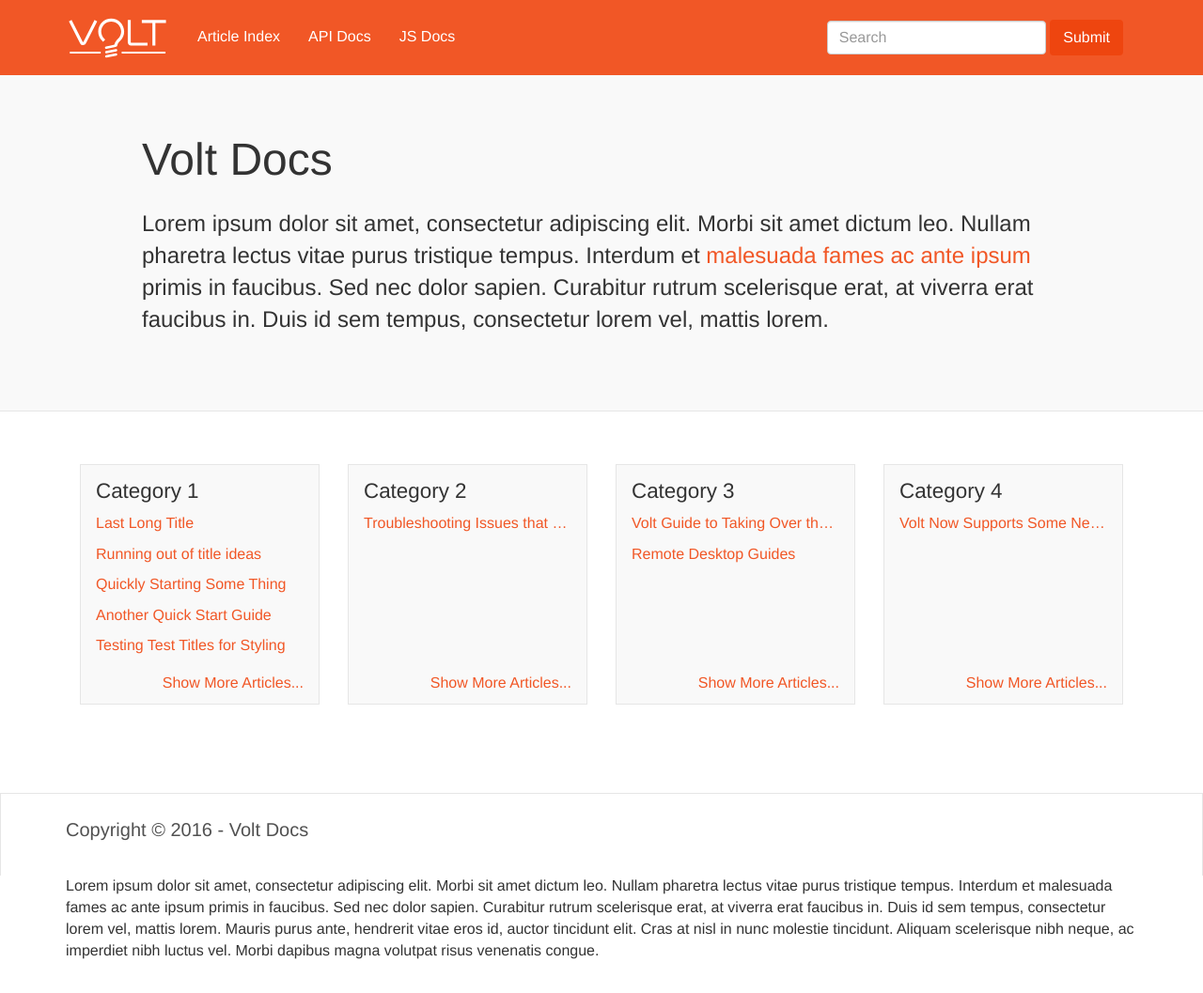
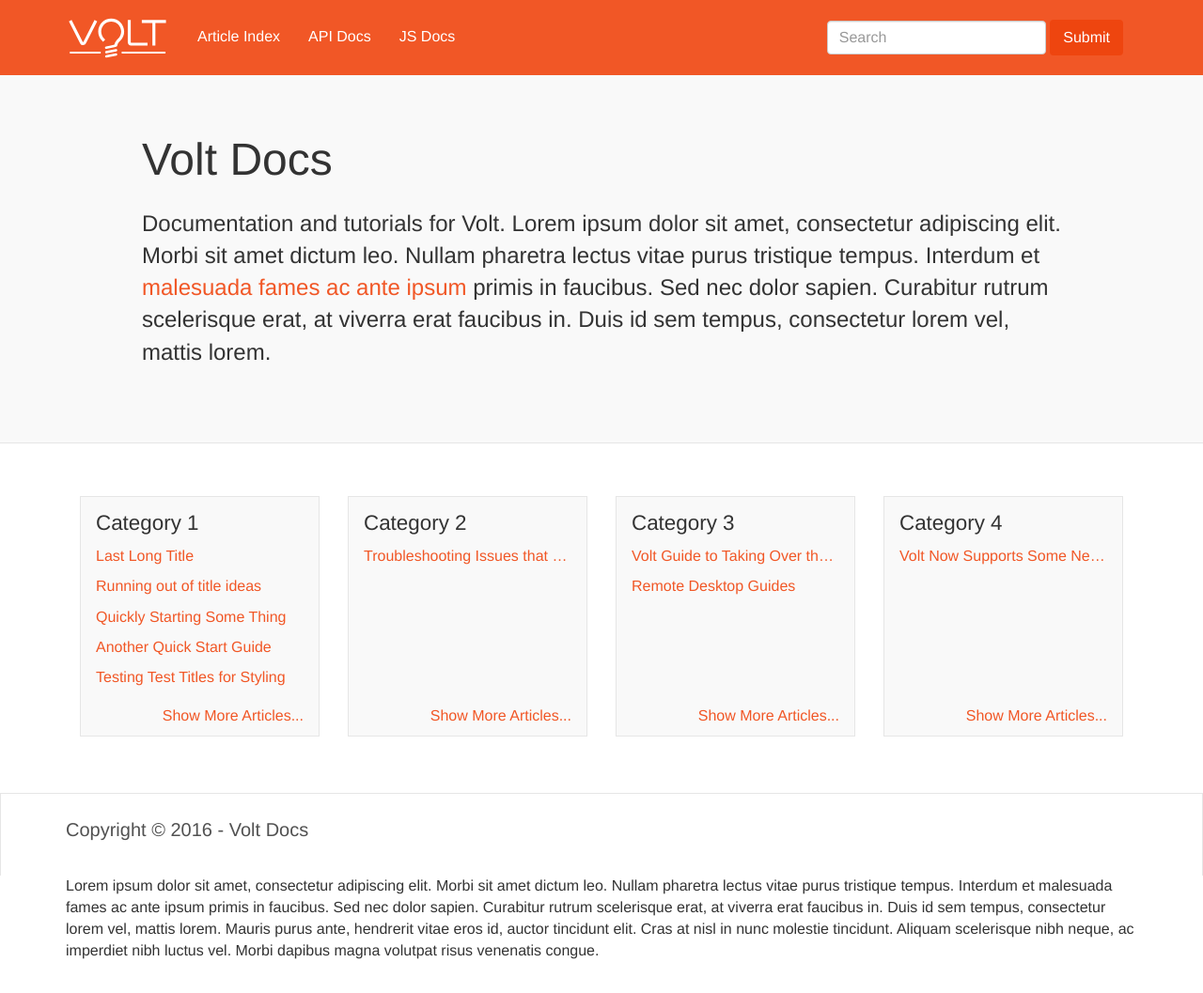
Before and after one commit to SKBruck/voltdocs, a Jekyll site: the page built from index.html, in a window 1280 px wide. Shown: the whole page at 94% size. Built offline with Jekyll 4.4.1, drawn with Linux system fonts in a browser that asks for light colours; nearby versions of some CDN libraries.

Commit message:
Use site title and site description more widely

```diff
--- a/_config.yml
+++ b/_config.yml
@@ -1,6 +1,7 @@
 # Site settings
 title: Volt Docs
-description: "Documentation and tutorials for Volt."
+description: >
+  Documentation and tutorials for Volt. Lorem ipsum dolor sit amet, consectetur adipiscing elit. Morbi sit amet dictum leo. Nullam pharetra lectus vitae purus tristique tempus. Interdum et <a href="#">malesuada fames ac ante ipsum</a> primis in faucibus. Sed nec dolor sapien. Curabitur rutrum scelerisque erat, at viverra erat faucibus in. Duis id sem tempus, consectetur lorem vel, mattis lorem.
 url: "https://docs.voltcloud.io"
 
 # Build settings
--- a/_includes/header.html
+++ b/_includes/header.html
@@ -10,9 +10,9 @@
           <span class="icon-bar"></span>
         </button>
         <a class="navbar-brand" href="{{ site.baseurl }}/">
-          <img alt="Volt" class="logo-img" src="{{ "/img/logo-inverse.svg" | prepend: site.baseurl }}" height="45" width="110">
+          <img alt="{{ site.title }}" class="logo-img" src="{{ "/img/logo-inverse.svg" | prepend: site.baseurl }}" height="45" width="110">
         </a>
-        <h1 class="visible-print-block">Volt</h1>
+        <h1 class="visible-print-block">{{ site.title }}</h1>
       </div>
 
       <!-- Collect the nav links, forms, and other content for toggling -->
--- a/index.html
+++ b/index.html
@@ -4,8 +4,8 @@ layout: home
 
   <div class="container">
 
-    <h1>Volt Docs</h1>
-    <p>Lorem ipsum dolor sit amet, consectetur adipiscing elit. Morbi sit amet dictum leo. Nullam pharetra lectus vitae purus tristique tempus. Interdum et <a href="#">malesuada fames ac ante ipsum</a> primis in faucibus. Sed nec dolor sapien. Curabitur rutrum scelerisque erat, at viverra erat faucibus in. Duis id sem tempus, consectetur lorem vel, mattis lorem.</p>
+    <h1>{{ site.title }}</h1>
+    <p>{{ site.description }}</p>
 
   </div>
 </div>
```
